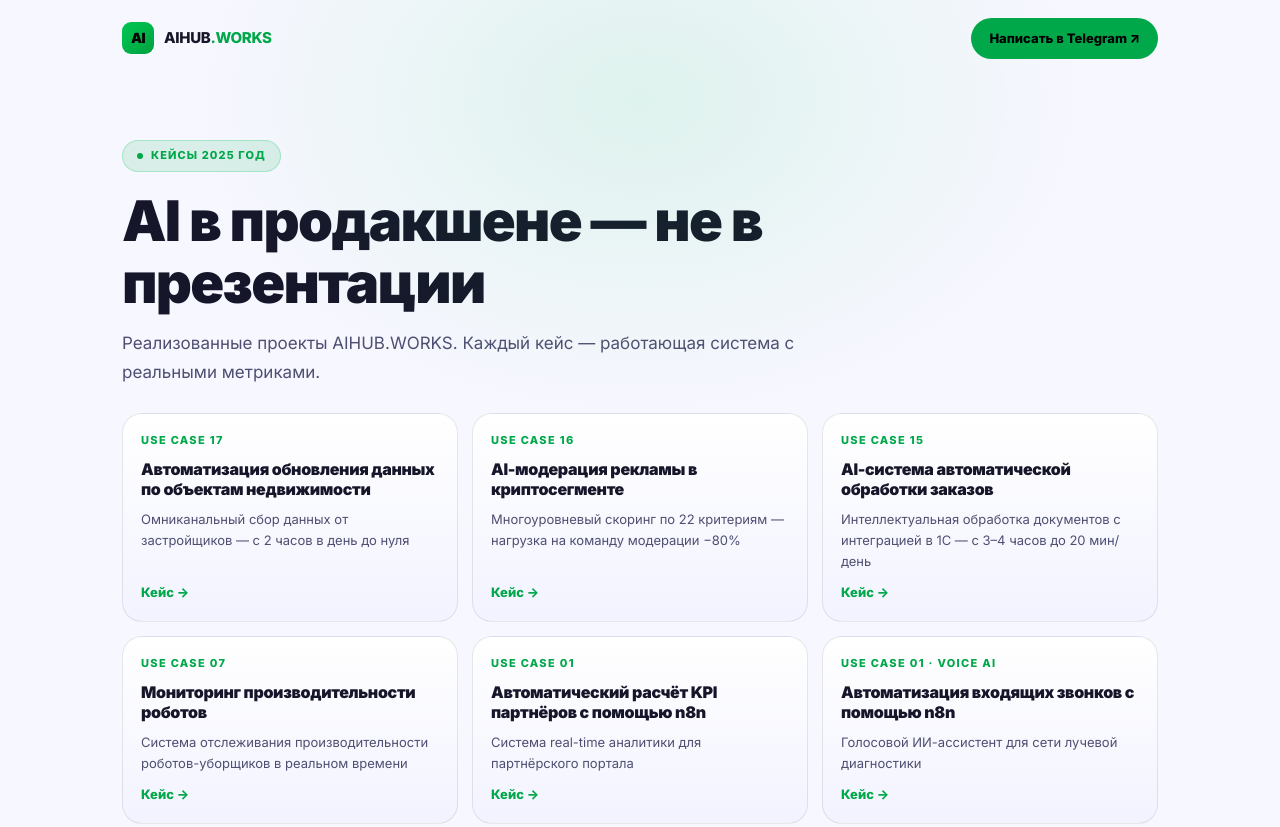
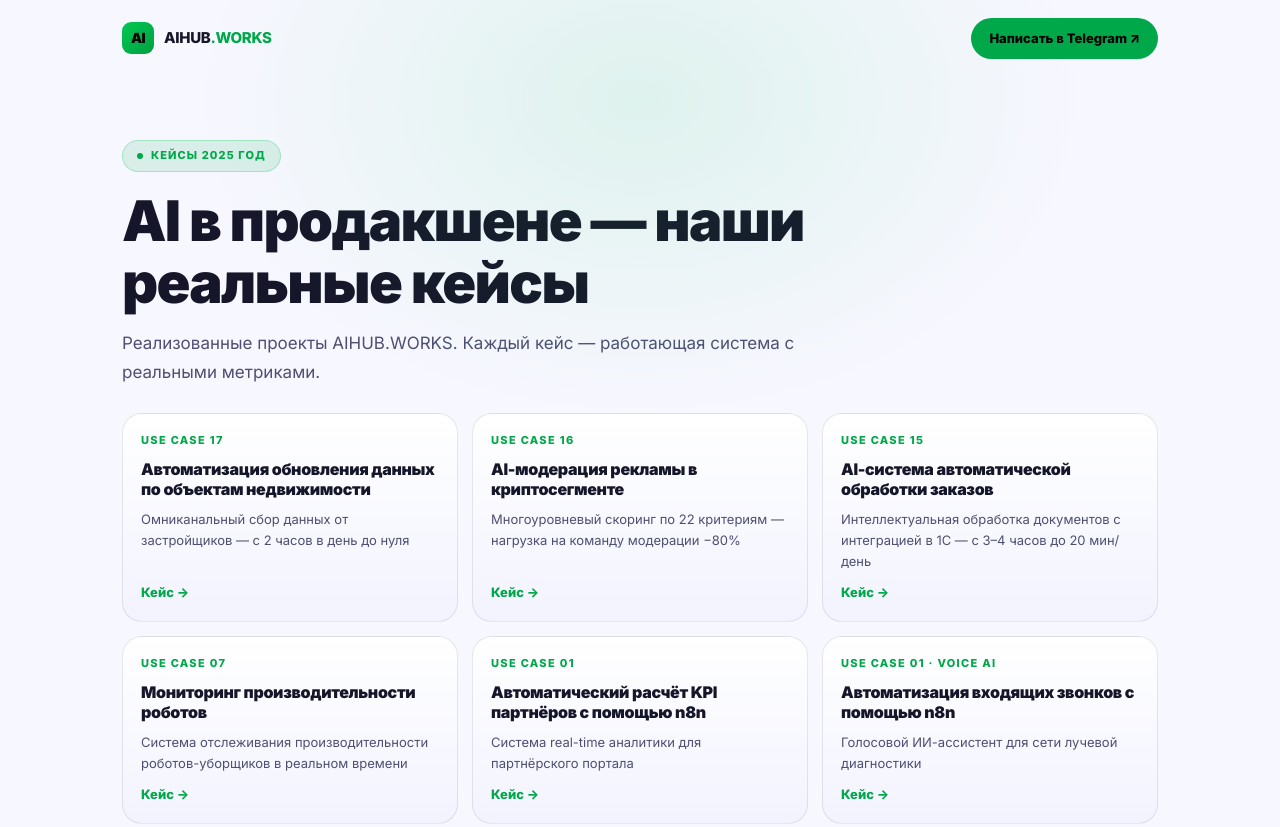
Before and after one commit to HaiCora2024/aihub.works-siteeng, a website: page cases/index.html in a window 1280 px wide. Shown: the top 827 px of the page. Drawn offline with Linux system fonts and the light colour scheme.

Commit message:
Update cases h1 to final wording

```diff
--- a/cases/index.html
+++ b/cases/index.html
@@ -27,7 +27,7 @@
   <header class="hero">
     <div class="wrap">
       <div class="eyebrow"><span class="eyebrow-dot"></span> Кейсы 2025 год</div>
-      <h1>AI в продакшене — не в презентации</h1>
+      <h1>AI в продакшене — наши реальные кейсы</h1>
       <p class="sub">Реализованные проекты AIHUB.WORKS. Каждый кейс — работающая система с реальными метриками.</p>
       <div class="cards">
 
```
